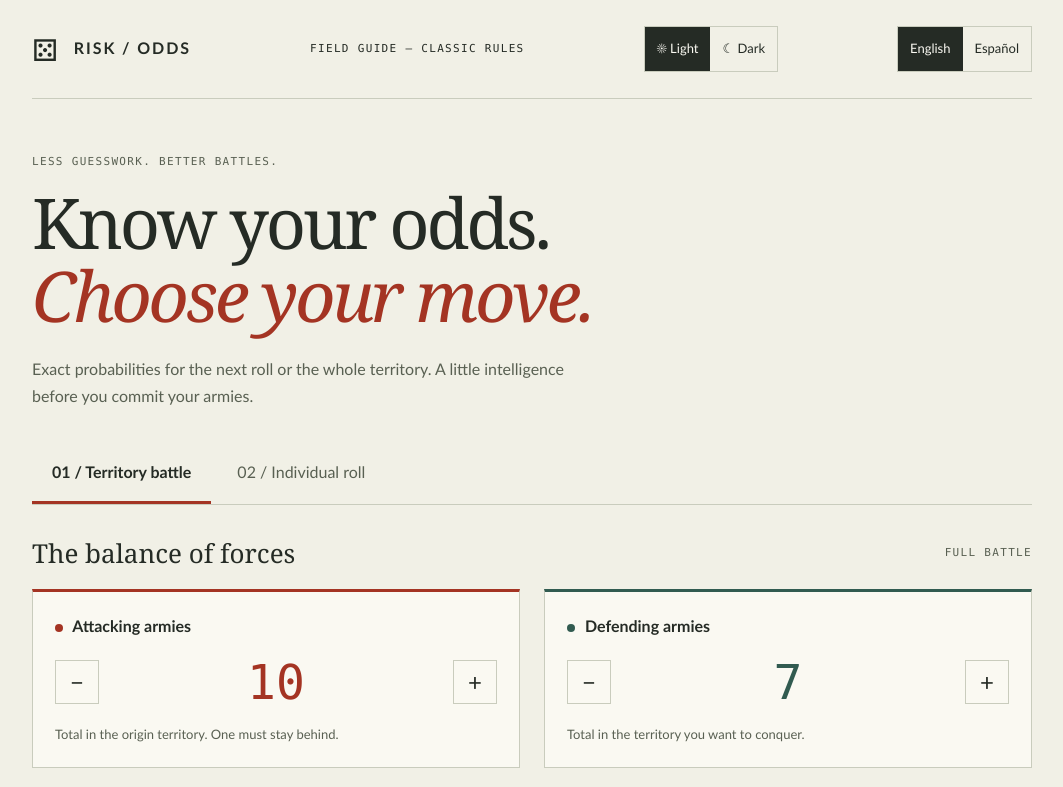
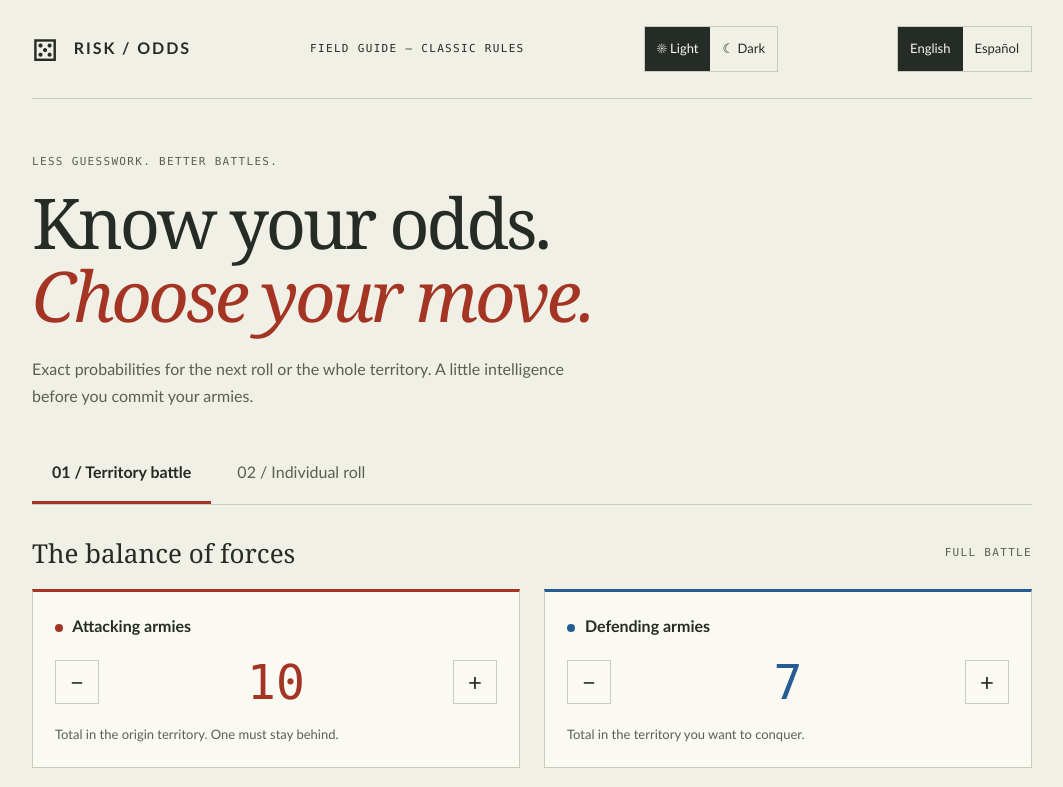
Before and after one commit to billy-arredondo/risk-odds-calculator, an Angular app: page / in a window 1280 px wide. Shown: the top 787 px of the page, without its empty margins (108-1171 px from the left). Built offline with nearby package versions, Linux system fonts and the light colour scheme.

Commit message:
fix: distinguish roll outcome colors

```diff
--- a/src/app/calculator/roll-outcome.ts
+++ b/src/app/calculator/roll-outcome.ts
@@ -37,9 +37,9 @@ export function rollResults(distribution: RollDistribution): RollResultsData {
     percentage: percentages[index],
     mostLikely: outcome.count === highest,
     kind: (outcome.attackerLoss === 0
-      ? 'defender'
+      ? 'attacker'
       : outcome.defenderLoss === 0
-        ? 'attacker'
+        ? 'defender'
         : 'both') as RollResultKind,
   }));
   return { results, comparisons };
--- a/src/app/calculator/roll-results.css
+++ b/src/app/calculator/roll-results.css
@@ -26,7 +26,7 @@ details p {
   --result-color: var(--attack);
 }
 .both {
-  --result-color: var(--ink);
+  --result-color: var(--shared);
 }
 .results {
   list-style: none;
--- a/src/app/calculator/roll-summary.css
+++ b/src/app/calculator/roll-summary.css
@@ -35,15 +35,7 @@ h3 {
   --result-color: var(--attack);
 }
 .both {
-  --result-color: var(--ink);
-}
-.segments .both {
-  background: repeating-linear-gradient(
-    135deg,
-    var(--attack) 0 4px,
-    var(--paper) 4px 6px,
-    var(--defend) 6px 10px
-  );
+  --result-color: var(--shared);
 }
 .summary-list {
   list-style: none;
--- a/src/styles.css
+++ b/src/styles.css
@@ -6,7 +6,8 @@
   --line: #c9ccbd;
   --paper: #faf9f2;
   --attack: #a43423;
-  --defend: #315b50;
+  --defend: #245c93;
+  --shared: #806500;
   --canvas: #f1f0e6;
   --recommended: #e4e9df;
   --notice: #f0e4ce;
@@ -27,7 +28,8 @@
   --line: #58645a;
   --paper: #252e29;
   --attack: #ff9d8a;
-  --defend: #93d4c1;
+  --defend: #85b9ee;
+  --shared: #f2d45a;
   --canvas: #171e1a;
   --recommended: #35483d;
   --notice: #463b27;
```
Also changed, not shown: 2 other files (tests, documents, lock files or other folders).
